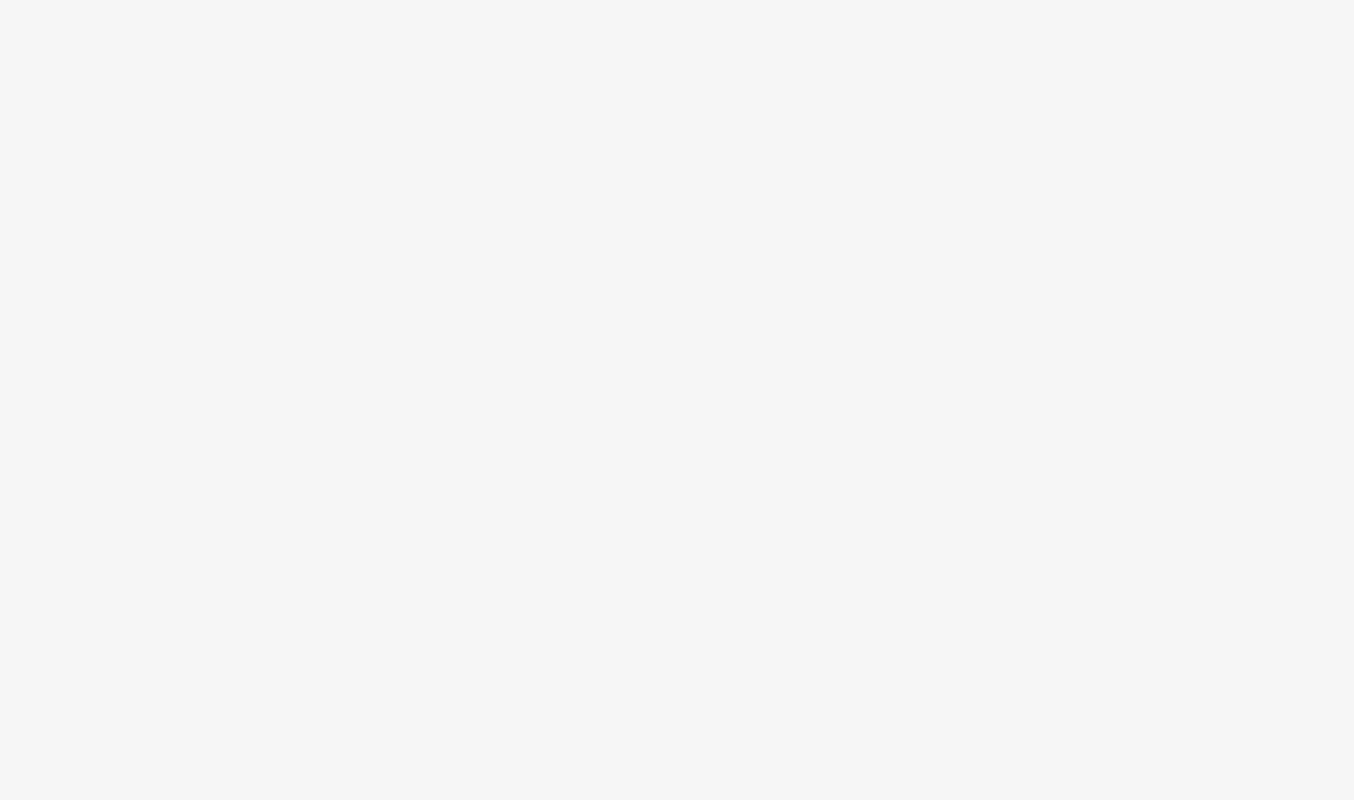
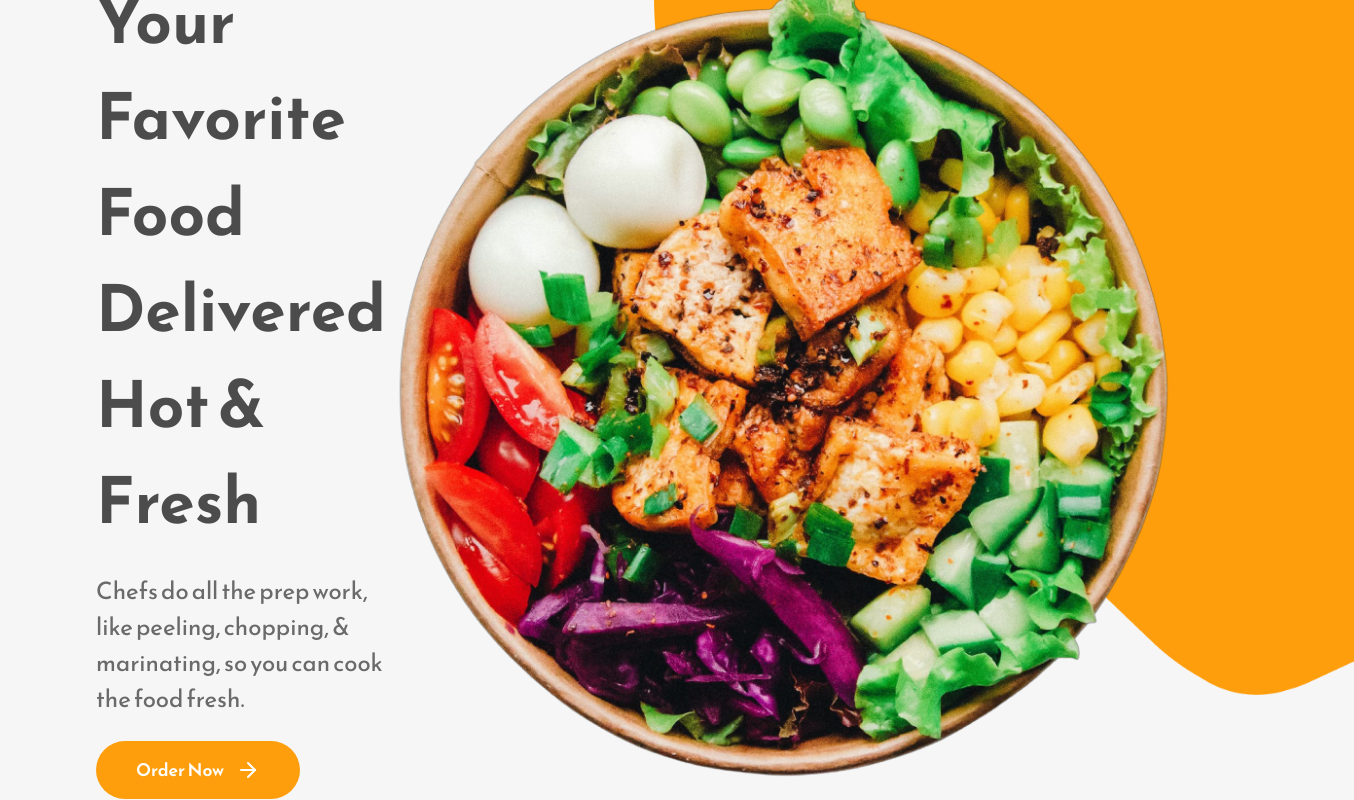
Before and after one commit to carmen-raterman/Landing-Page-Portfolio, a React (Create React App) app: page / in a window 1280 px wide. Shown: the part 167-967 px from the top of the page, 1354 px wide, since content can reach past the window. Before the commit the page ends 800 px from the top, so only its background shows below. Built offline with nearby package versions, Linux system fonts and the light colour scheme.

Commit message:
polished up Home landing

```diff
--- a/src/Components/Home.jsx
+++ b/src/Components/Home.jsx
@@ -1,10 +1,37 @@
 import React from 'react';
 import Navbar from './Navbar';
+import BannerBackground from "../Assets/home-banner-background.png";
+import BannerImage from "../Assets/home-banner-image.png";
+import { FiArrowRight } from "react-icons/fi";
 
 const Home = () => {
   return (
     <div className="home-container">
       <Navbar />
+
+      <div className="home-banner-container">
+        <div className="home-bannerImage-container" >
+          <img src={BannerBackground} alt="" />
+        </div>
+
+        <div className="home-text-section" >
+          <h1 className="primary-heading">
+            Your Favorite Food Delivered Hot & Fresh
+          </h1>
+
+          <p className="primary-text" >
+            Chefs do all the prep work, like peeling, chopping, & marinating, so you can cook the food fresh.
+          </p>
+
+          <button className="secondary-button" >
+            Order Now <FiArrowRight />
+          </button>
+        </div>
+
+        <div className="home-image-container" >
+          <img src={BannerImage} alt="" />
+        </div>
+      </div>
     </div>
   )
 }
```
Also changed, not shown: src/Components/About.jsx (added, +9 -0 lines).
